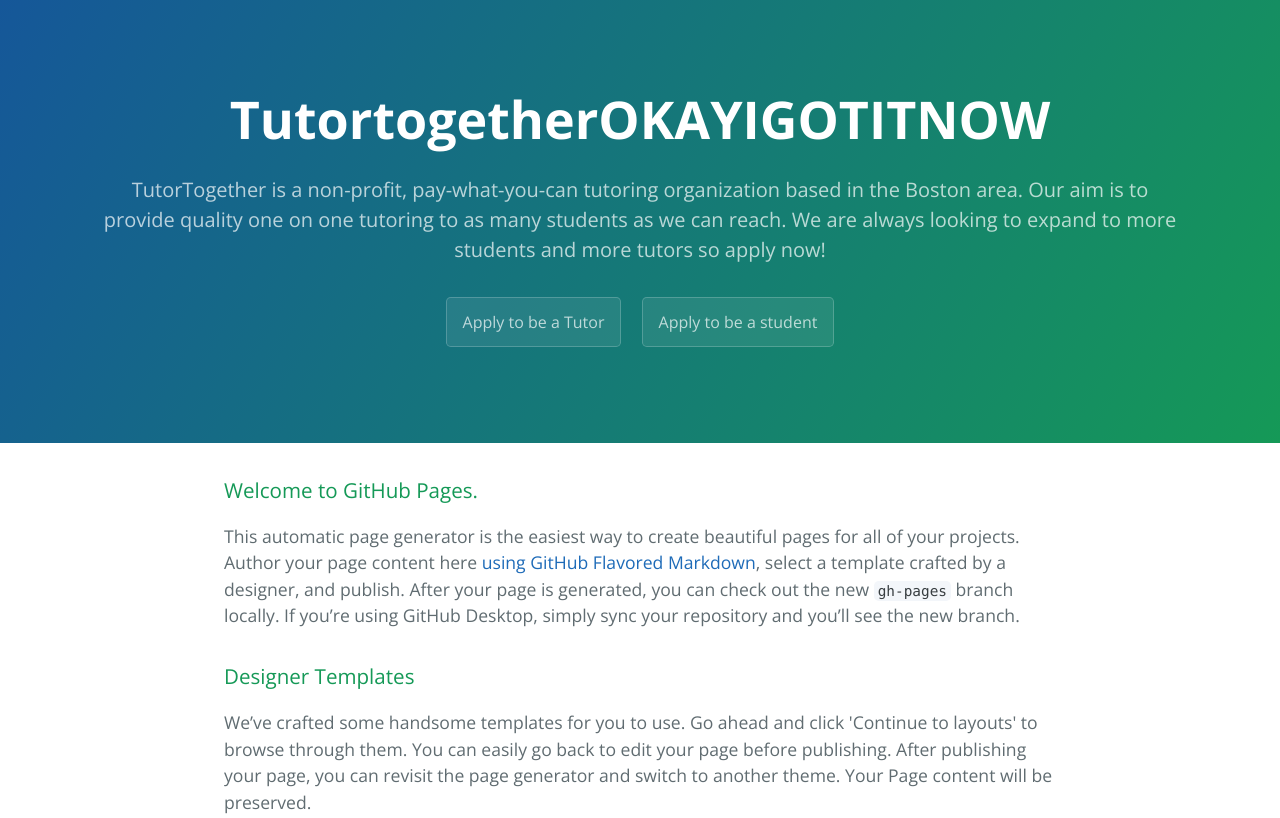
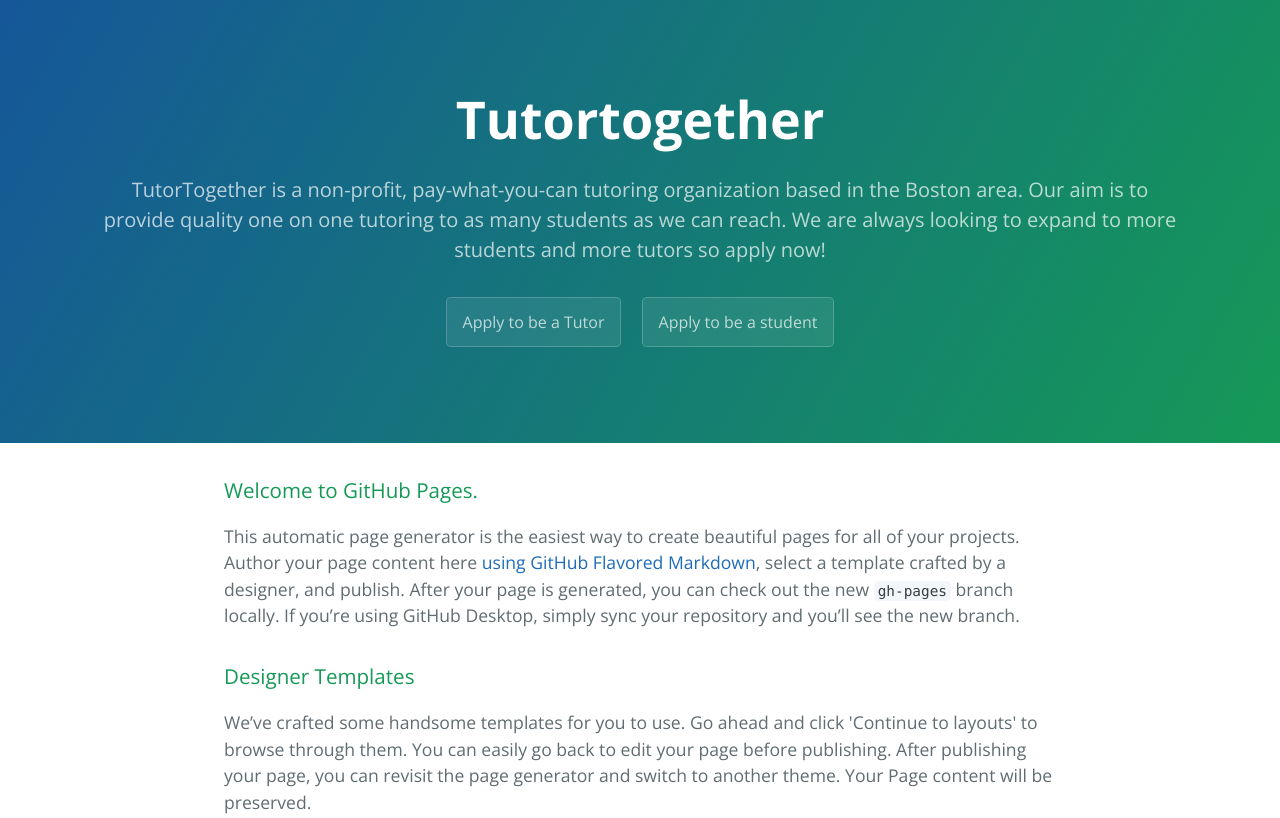
Before and after one commit to sadrusaleem/TutorTogether, a plain HTML site: page index.html in a window 1280 px wide. Shown: the top 818 px of the page. Drawn offline with nearby package versions, Linux system fonts and the light colour scheme.

Commit message:
changed title

```diff
--- a/index.html
+++ b/index.html
@@ -11,7 +11,7 @@
   </head>
   <body>
     <section class="page-header">
-      <h1 class="project-name">TutortogetherOKAYIGOTITNOW</h1>
+      <h1 class="project-name">Tutortogether</h1>
       <h2 class="project-tagline">TutorTogether is a non-profit, pay-what-you-can tutoring organization based in the Boston area. Our aim is to provide
       quality one on one tutoring to as many students as we can reach. We are always looking to expand to more students and more tutors so apply now!</h2>
       <a href="https://github.com/sadrusaleem/TutorTogether" class="btn">Apply to be a Tutor</a>
```
